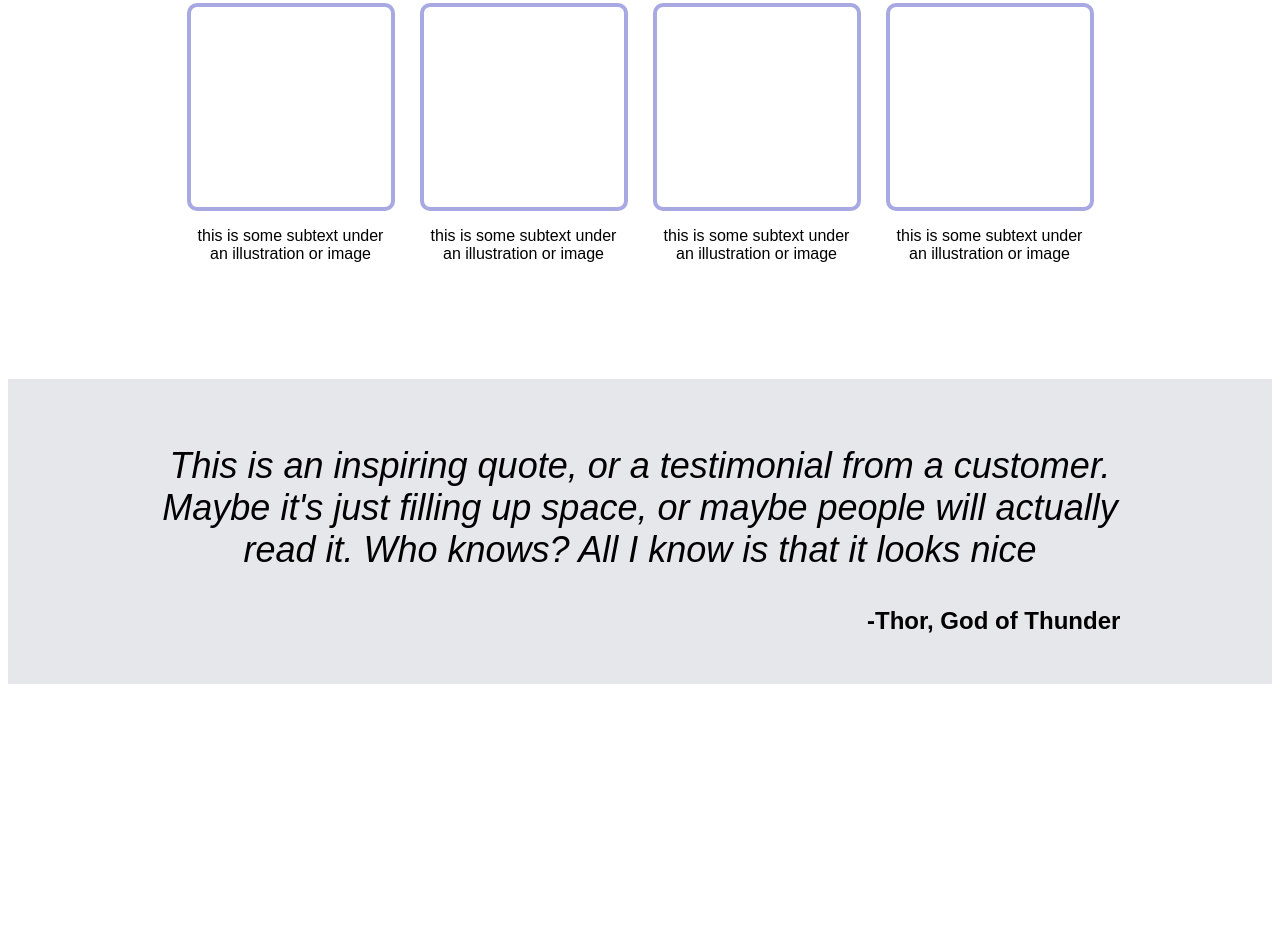
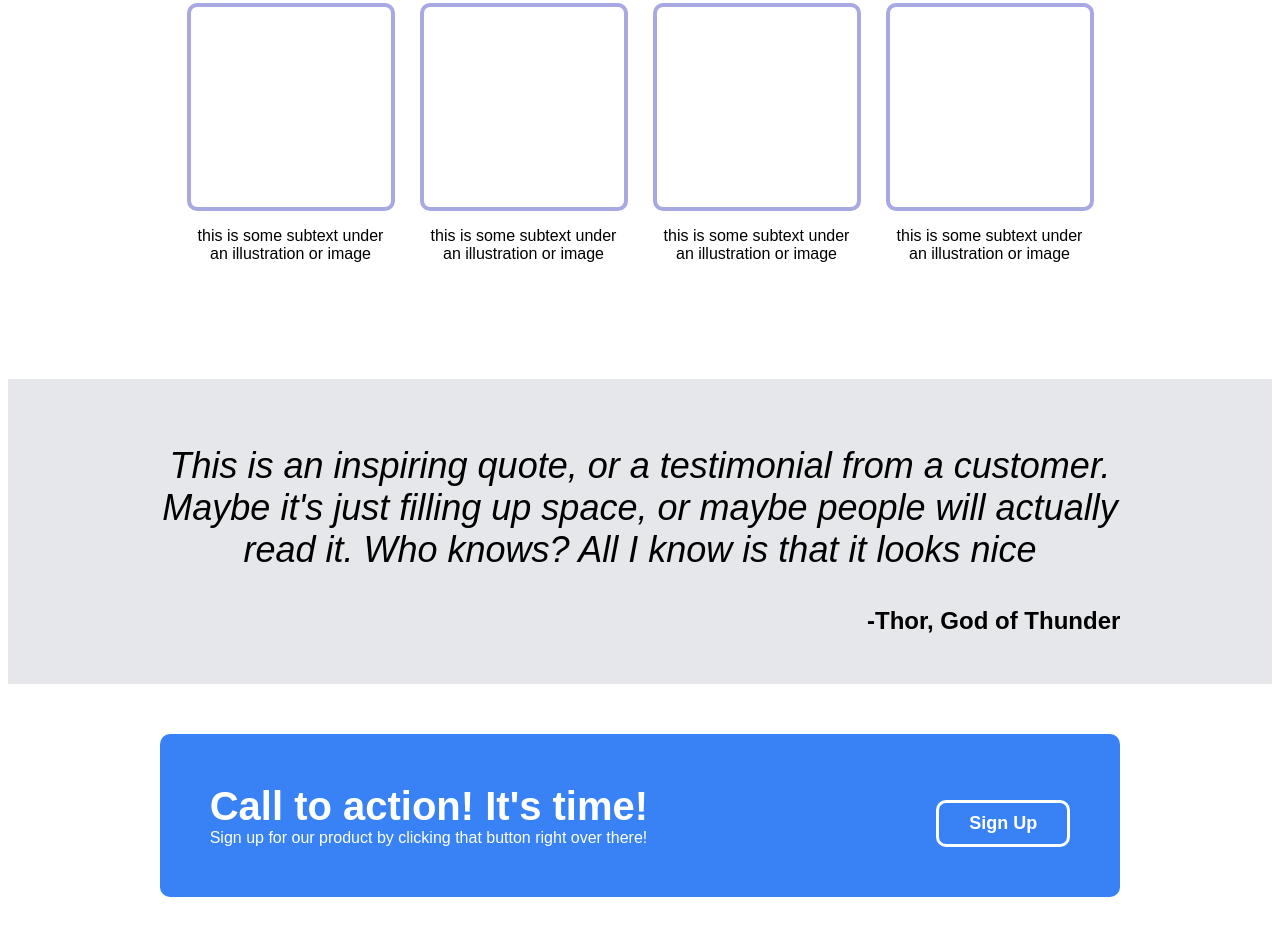
Before and after one commit to AngeloAXNGR/landing-page, a plain HTML site: page index.html in a window 1280 px wide. Shown: the part 726-1676 px from the top of the page. Before the commit the page ends 1418 px from the top, so only its background shows below. Drawn offline with Linux system fonts and the light colour scheme.

Commit message:
Finish call to action section

```diff
--- a/index.html
+++ b/index.html
@@ -71,8 +71,18 @@
           Maybe it's just filling up space, or maybe people will actually
           read it. Who knows? All I know is that it looks nice
         </p>
+        <p class="quote-author">-Thor, God of Thunder</p>
+      </div>
 
-        <p class="quote-author">-Thor, God of Thunder</p>
+      <!-- Call to Action Section -->
+      <div class="call-to-action">
+        <div class="call-to-action-card">
+          <div class="call-to-action-text">
+            <h1>Call to action! It's time!</h1>
+            <p>Sign up for our product by clicking that button right over there!</p>
+          </div>
+          <button class="call-to-action-button">Sign Up</button>
+        </div>
       </div>
     </div>
 
--- a/styles/styles.css
+++ b/styles/styles.css
@@ -73,7 +73,7 @@
   justify-content: space-between;
 }
 
-.signup-button{
+.signup-button, .call-to-action-button{
   margin-top: auto;
   background-color: #3882F6;
   color:white;
@@ -82,6 +82,10 @@
   border:none;
   border-radius: 10px;
   padding: 10px 30px;
+}
+
+.call-to-action-button{
+  border:solid white;
 }
 
 .content{
@@ -139,3 +143,38 @@
   font-weight:bold;
   text-align: right;
 }
+
+.call-to-action{
+  padding:50px 12% 50px 12%;
+  /* border:solid 4px; */
+}
+
+.call-to-action{
+  /* margin:0 auto; */
+  text-align:center;
+}
+
+.call-to-action-card{
+  padding:50px;
+  display:flex;
+  flex-direction: row;
+  justify-content: space-between;
+  align-items: center;
+  background-color:#3882F6;
+  color:white;
+  border-radius: 10px;
+}
+
+.call-to-action-text{
+
+  text-align: left;
+}
+
+.call-to-action-text h1{
+ font-size: 40px;
+ margin:0;
+}
+
+.call-to-action-text p {
+  margin: 0;
+}
```
